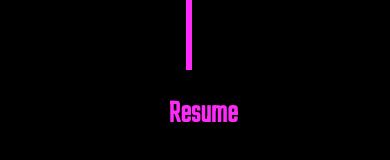
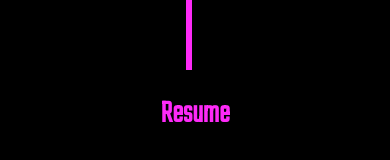
Before and after one commit to jimernest90/mark_portfolio, a React (Create React App) app: page /home in a window 390 px wide. Shown: the part 256-416 px from the top of the page. Built offline with nearby package versions, Linux system fonts and the light colour scheme.

Commit message:
resume link position

```diff
--- a/src/styles/specialties.css
+++ b/src/styles/specialties.css
@@ -84,6 +84,5 @@ a{
     }
     .resume_specialties{
         font-size: 1rem;
-        margin-left: 1em;
     }
 }
```
